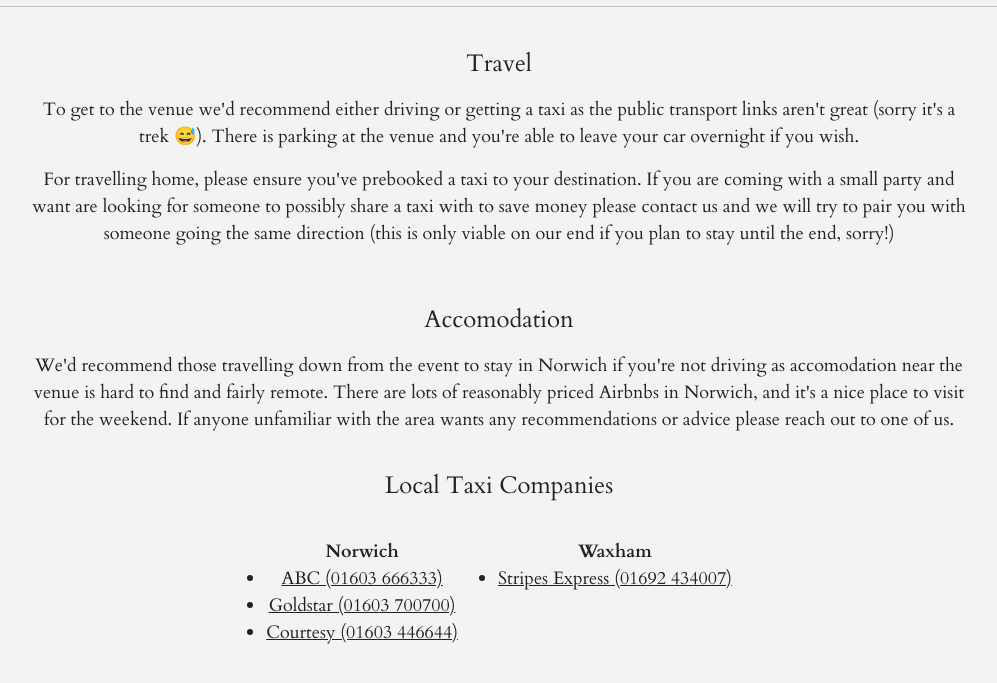
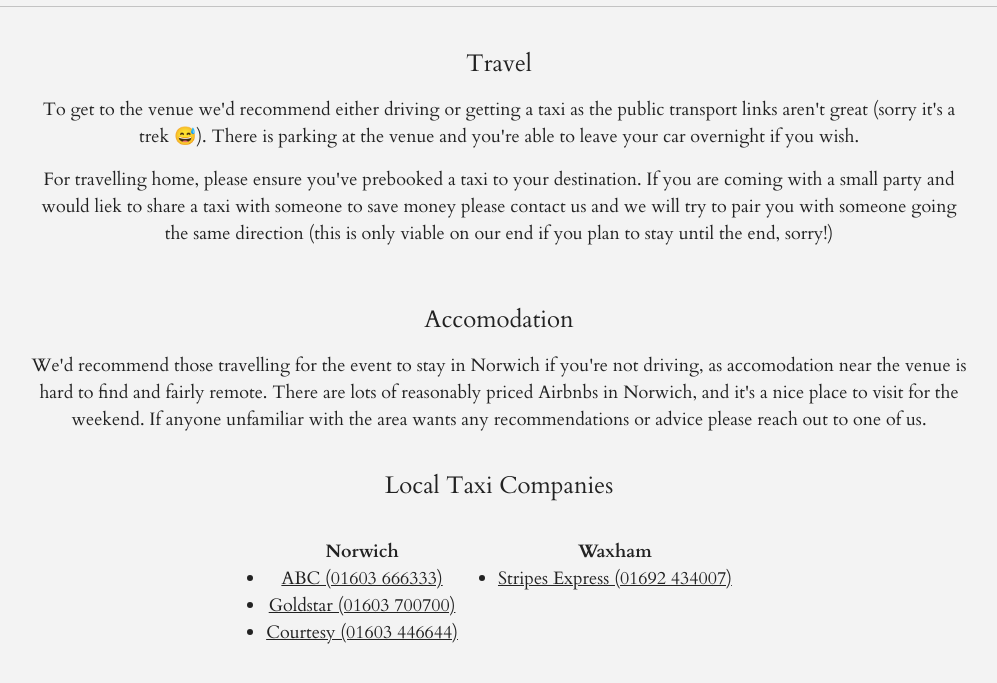
Before and after one commit to JordWyatt/wedding-site, a Gatsby site: page /travel in a window 1280 px wide. Shown: the part 115-798 px from the top of the page, without its empty margins (141-1138 px from the left). Built offline with nearby package versions, Linux system fonts and the light colour scheme; Gatsby itself is replaced by a stand-in of ours.

Commit message:
Update info

```diff
--- a/src/pages/details.js
+++ b/src/pages/details.js
@@ -17,7 +17,10 @@ export default function Details() {
         <div className="row">
           <h3>🗓 When? 🗓</h3>
           <p>11th June 2022.</p>
-          <p>Ceremony at 2pm (arrive from 1:30pm), Reception from 7pm</p>
+          <p>
+            Ceremony at 2pm (arrive from 1:30pm). <br />
+            Reception from 7pm until midnight.
+          </p>
         </div>
         <div className="row">
           <h3>🍟 Will there be food? 🐟</h3>
--- a/src/pages/travel.js
+++ b/src/pages/travel.js
@@ -15,23 +15,22 @@ export default function Travel() {
           </p>
           <p>
             For travelling home, please ensure you've prebooked a taxi to your
-            destination. If you are coming with a small party and want are
-            looking for someone to possibly share a taxi with to save money
-            please contact us and we will try to pair you with someone going the
-            same direction (this is only viable on our end if you plan to stay
-            until the end, sorry!)
+            destination. If you are coming with a small party and would liek to
+            share a taxi with someone to save money please contact us and we
+            will try to pair you with someone going the same direction (this is
+            only viable on our end if you plan to stay until the end, sorry!)
           </p>
         </div>
         <div className="row">
           <h3>Accomodation</h3>
           <p>
             {" "}
-            We'd recommend those travelling down from the event to stay in
-            Norwich if you're not driving as accomodation near the venue is hard
-            to find and fairly remote. There are lots of reasonably priced
-            Airbnbs in Norwich, and it's a nice place to visit for the weekend.{" "}
-            If anyone unfamiliar with the area wants any recommendations or
-            advice please reach out to one of us.
+            We'd recommend those travelling for the event to stay in Norwich if
+            you're not driving, as accomodation near the venue is hard to find
+            and fairly remote. There are lots of reasonably priced Airbnbs in
+            Norwich, and it's a nice place to visit for the weekend. If anyone
+            unfamiliar with the area wants any recommendations or advice please
+            reach out to one of us.
           </p>
         </div>
         <h3>Local Taxi Companies</h3>
```
